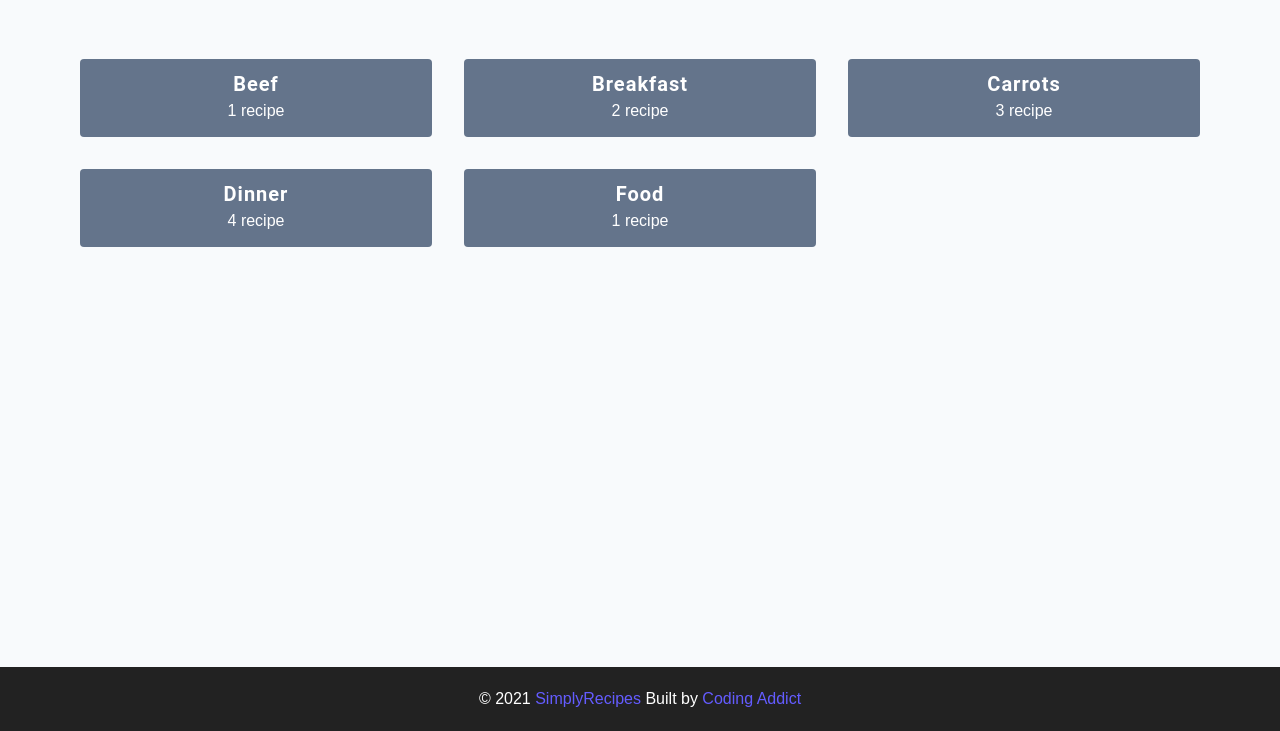
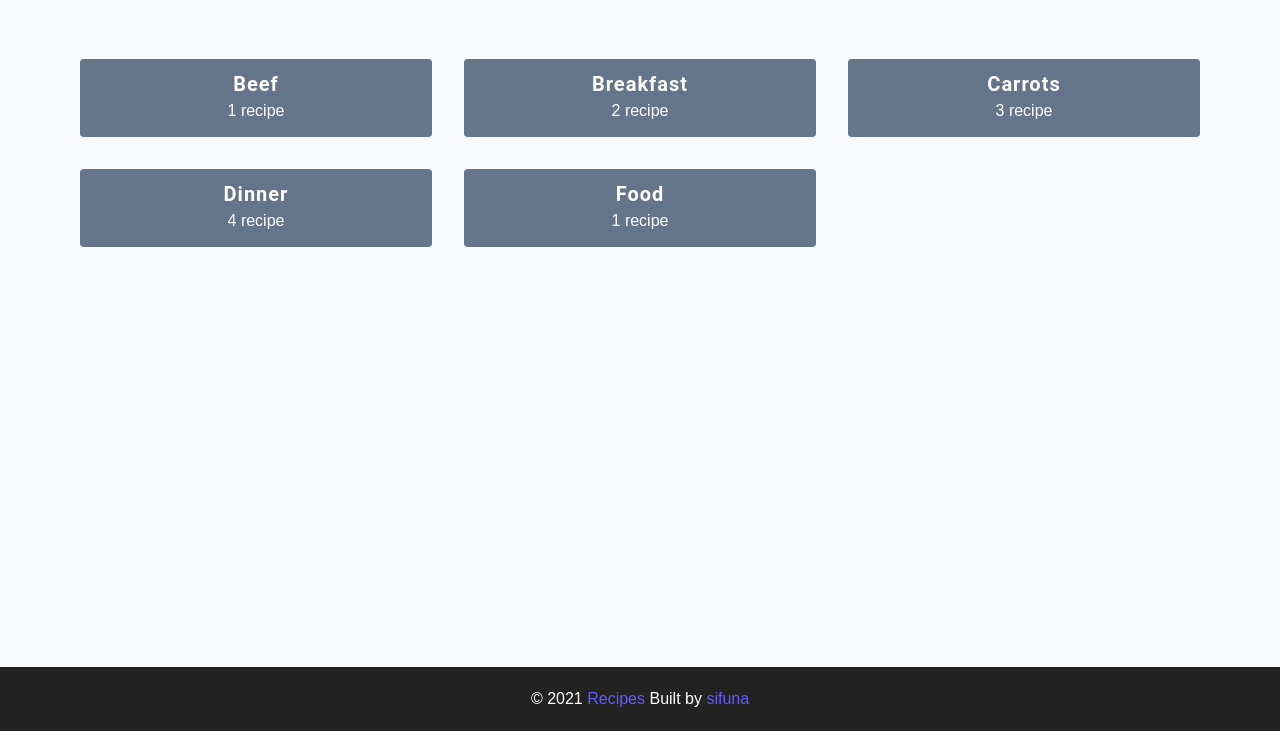
Before and after one commit to sifuna2002/reciepe.github.io, a plain HTML site: page tags.html in a window 1280 px wide. Shown: the part 69-800 px from the top of the page. Drawn offline with Linux system fonts and the light colour scheme.

Commit message:
Update tags.html

```diff
--- a/tags.html
+++ b/tags.html
@@ -4,7 +4,7 @@
     <meta charset="UTF-8" />
     <meta http-equiv="X-UA-Compatible" content="IE=edge" />
     <meta name="viewport" content="width=device-width, initial-scale=1.0" />
-    <title>Tags || Final</title>
+    <title>Tags</title>
     <!-- favicon -->
     <link rel="shortcut icon" href="./assets/favicon.ico" type="image/x-icon" />
     <!-- normalize -->
@@ -80,8 +80,8 @@
     <footer class="page-footer">
       <p>
         &copy; <span id="date"></span>
-        <span class="footer-logo">SimplyRecipes</span> Built by
-        <a href="https://www.johnsmilga.com/">Coding Addict</a>
+        <span class="footer-logo">Recipes</span> Built by
+        <a href="https://sifunaportfolio.vercel.app/">sifuna</a>
       </p>
     </footer>
     <script src="./js/app.js"></script>
```
